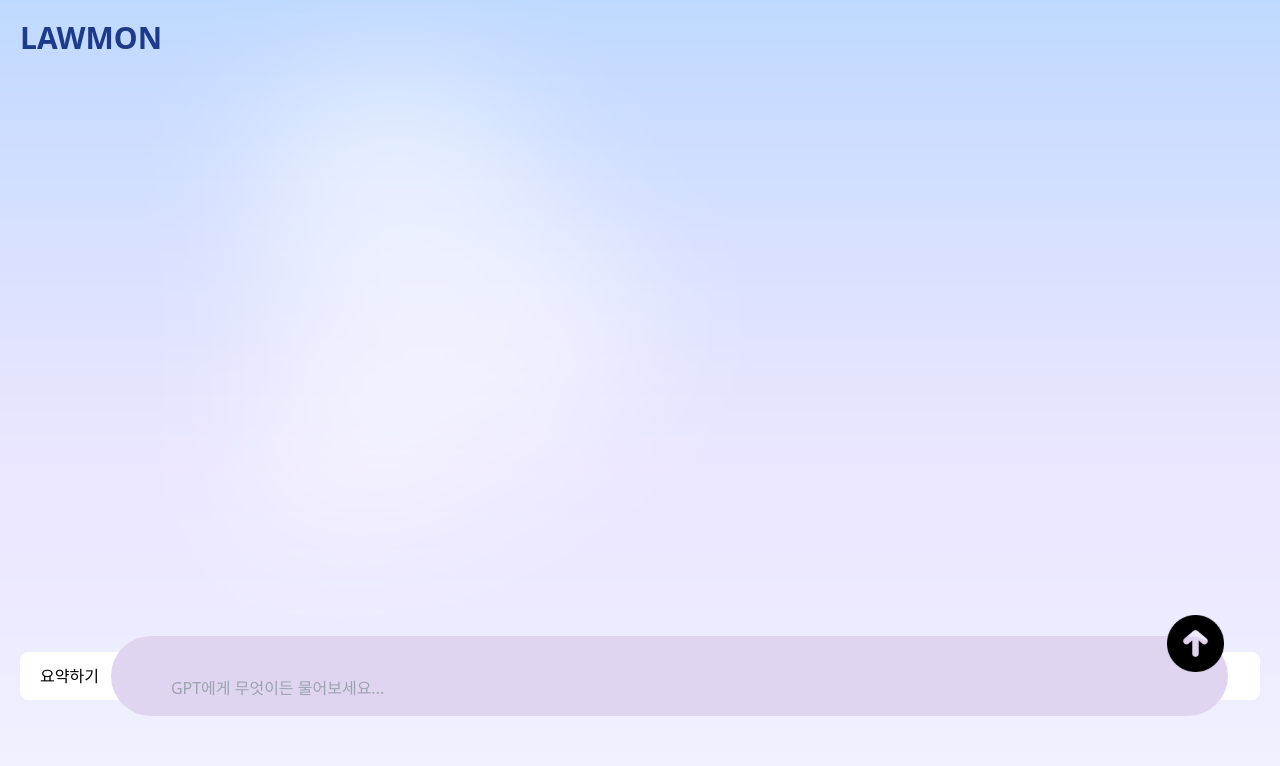
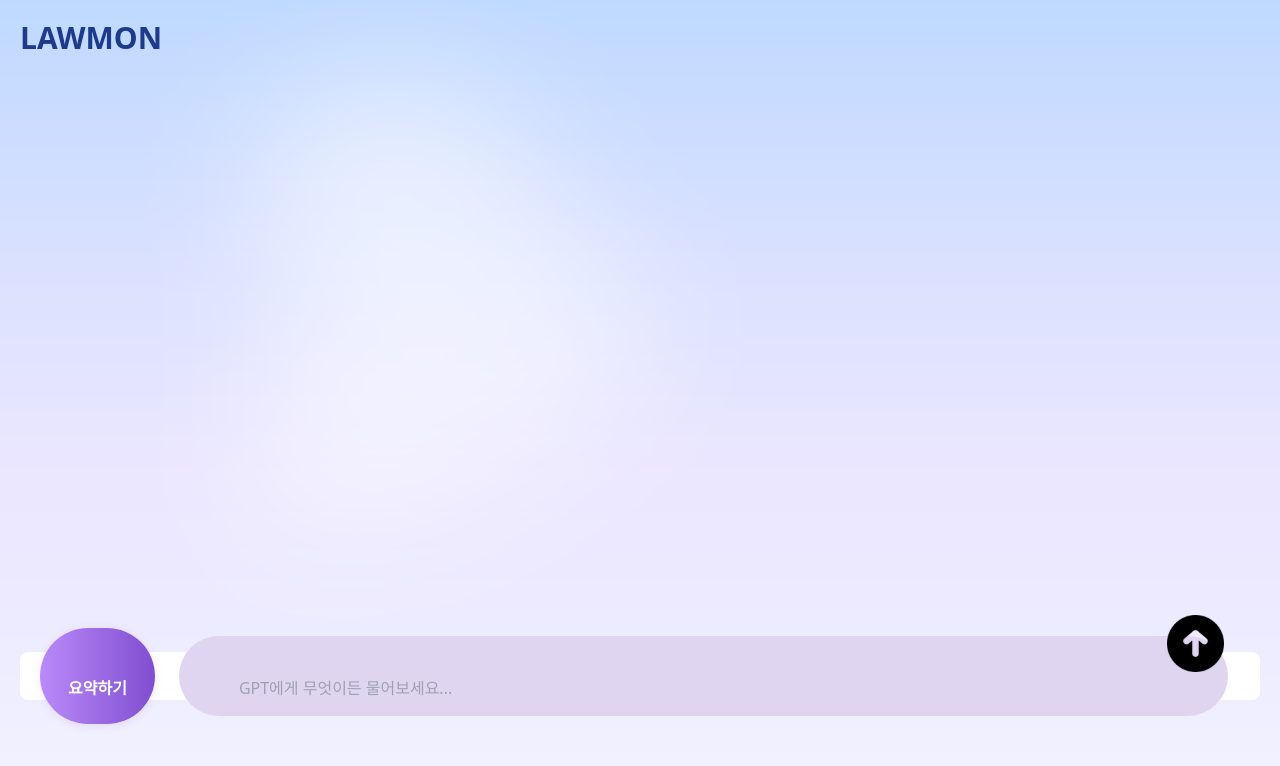
Before and after one commit to LawmonProject/frontend, a React (Vite) app in the folder lawmon/: page /chatgpt in a window 1280 px wide. Shown: the top 766 px of the page. Built offline with nearby package versions, Linux system fonts and the light colour scheme; a web font is replaced by a local one.

Commit message:
feat : 계약서 pdf 업로드, AI 채팅, AI 요약 연동 완료

```diff
--- /dev/null
+++ b/lawmon/src/pages/chat/ChatGpt.css
@@ -0,0 +1,18 @@
+/* 예: ChatGpt.module.css 또는 global css에 추가 */
+.summary-btn {
+  background: linear-gradient(90deg, #ba8af9 0%, #804ed0 100%);
+  color: #fff;
+  font-weight: 600;
+  border: none;
+  border-radius: 90px;
+  padding: 48px 28px;
+  margin-right: 10px;
+  font-size: 1rem;
+  box-shadow: 0 2px 8px rgba(162, 89, 255, 0.15);
+  cursor: pointer;
+  transition: background 0.2s, transform 0.1s;
+}
+.summary-btn:hover {
+  background: linear-gradient(90deg, #6d28d9 0%, #a259ff 100%);
+  transform: translateY(-2px) scale(1.04);
+}
--- a/lawmon/src/pages/chat/ChatGpt.tsx
+++ b/lawmon/src/pages/chat/ChatGpt.tsx
@@ -4,6 +4,7 @@ import send from '../../assets/로우몬제출이모티콘.svg';
 import GPTimg from '../../assets/Gpt_img.svg';
 import { useContractStore } from 'shared/store/store';
 import { useNavigate } from 'react-router-dom';
+import './ChatGpt.css';
 
 // Chatting 인터페이스 정의
 interface Chatting {
@@ -127,7 +128,12 @@ export default function ChatGpt() {
             id="chatting-input-part"
             className="w-full h-12 bg-white flex items-center justify-between rounded-lg px-3 mb-[10px] "
           >
-            <button onClick={handleSummary}> 요약하기 </button>
+            <button
+              onClick={handleSummary}
+              className="summary-btn mr-3 h-12"
+            >
+              요약하기
+            </button>
             <textarea
               className="w-full h-12 mx-3 focus:outline-none resize-none flex-1 chatting-input"
               style={{ resize: 'none' }}
```
